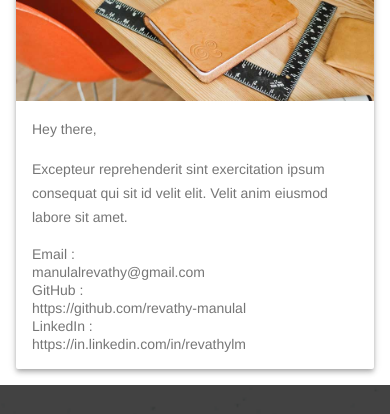
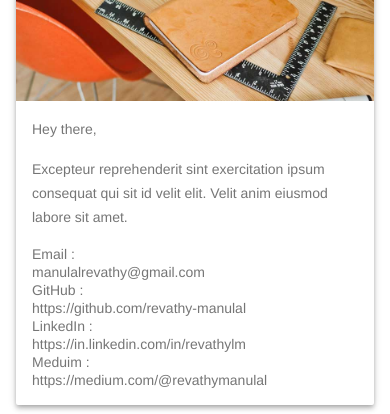
Before and after one commit to revathy-manulal/revathy-manulal.github.io, a plain HTML site: page contact.html in a window 390 px wide. Shown: the part 276-690 px from the top of the page. Drawn offline with nearby package versions, Linux system fonts and the light colour scheme.

Commit message:
Update contact.html

```diff
--- a/contact.html
+++ b/contact.html
@@ -104,6 +104,10 @@
                           <div class="col-sm-3">LinkedIn :</div>
                           <div class="col-sm-9">https://in.linkedin.com/in/revathylm</div>
                         </div>
+                        <div class="row">
+                          <div class="col-sm-3">Meduim :</div>
+                          <div class="col-sm-9">https://medium.com/@revathymanulal</div>
+                        </div>
                       </div>
                     </div>
                 </div>
```
